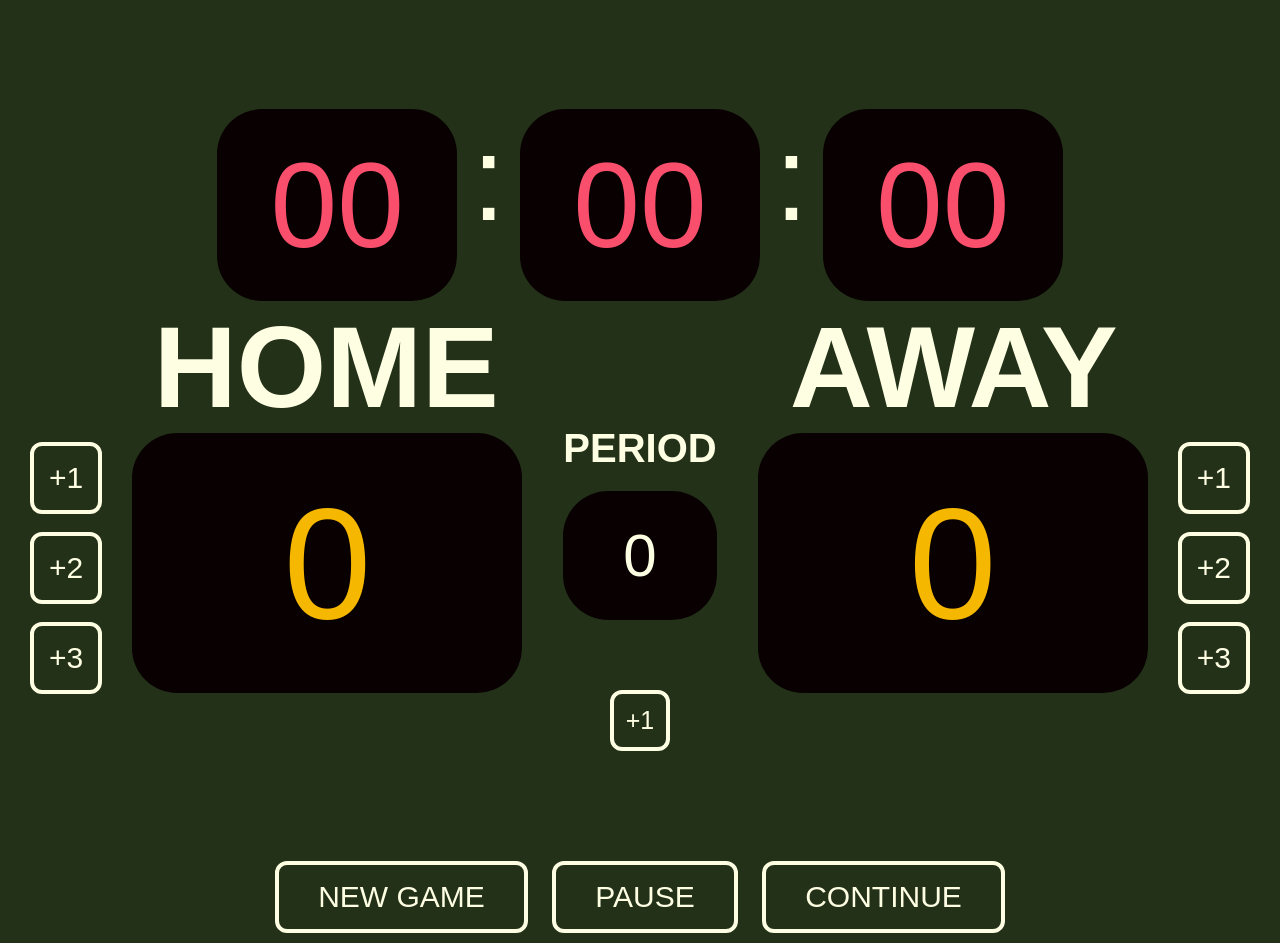
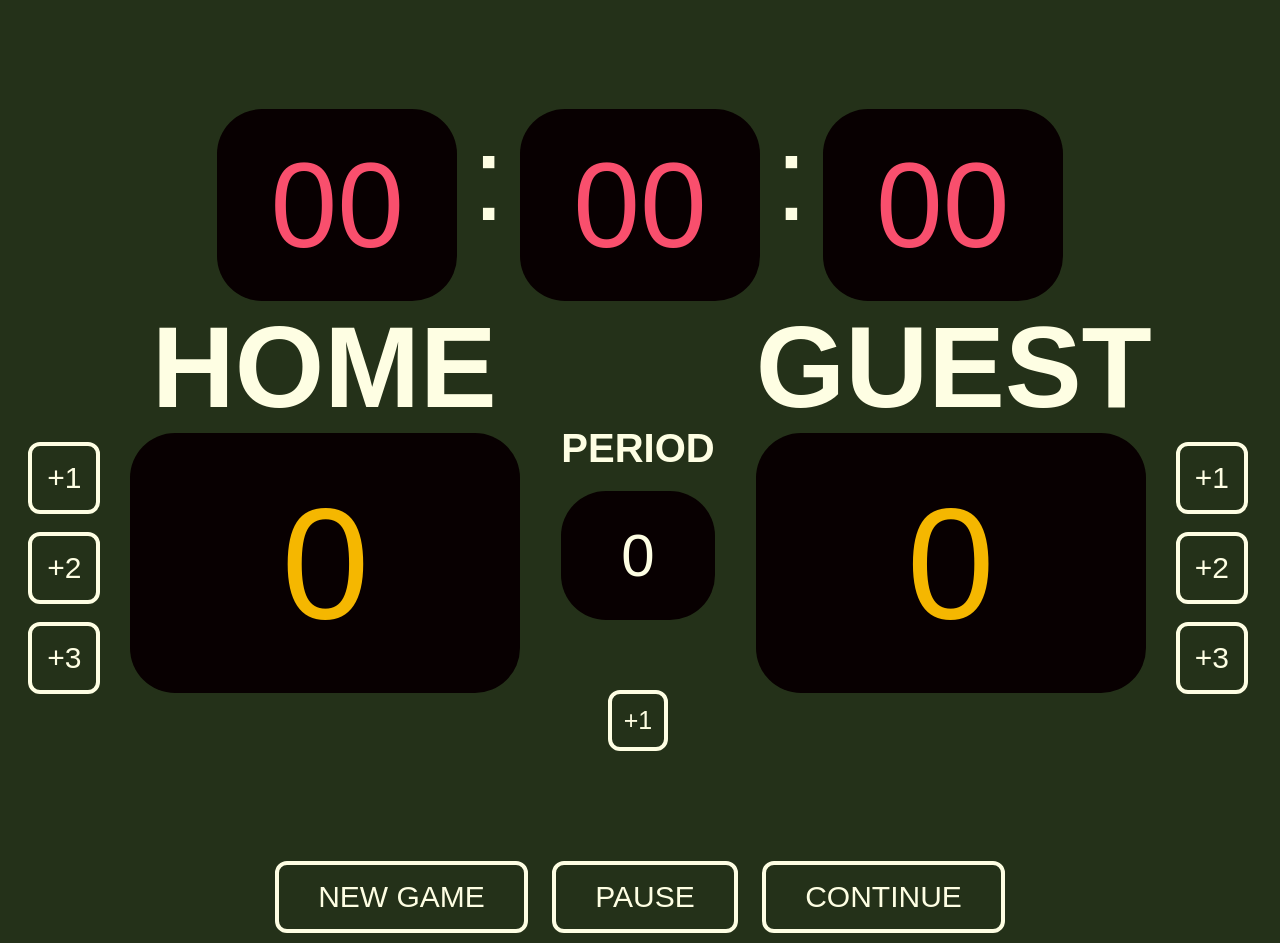
Before and after one commit to ESofTero/Basketball_Scoreboard, a plain HTML site: page index.html in a window 1280 px wide. Drawn offline with Linux system fonts and the light colour scheme; a web font is replaced by a local one.

Commit message:
Away to Guest

```diff
--- a/index.html
+++ b/index.html
@@ -51,7 +51,7 @@
                 </div>
 
                 <div class="guest">
-                    <h3 id="title-g">AWAY</h3>
+                    <h3 id="title-g">GUEST</h3>
                     <div class="g-scoreboard">
                         <div class="guest-c">
                             <p class="numbers points" id="guest_score">0</p>
```
